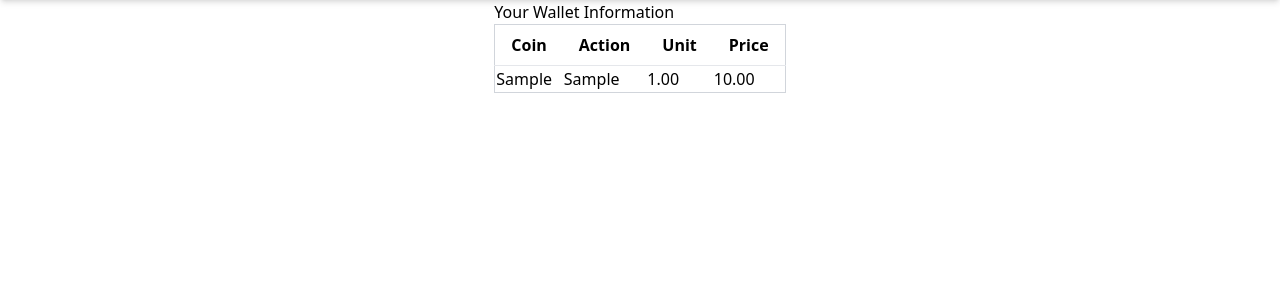
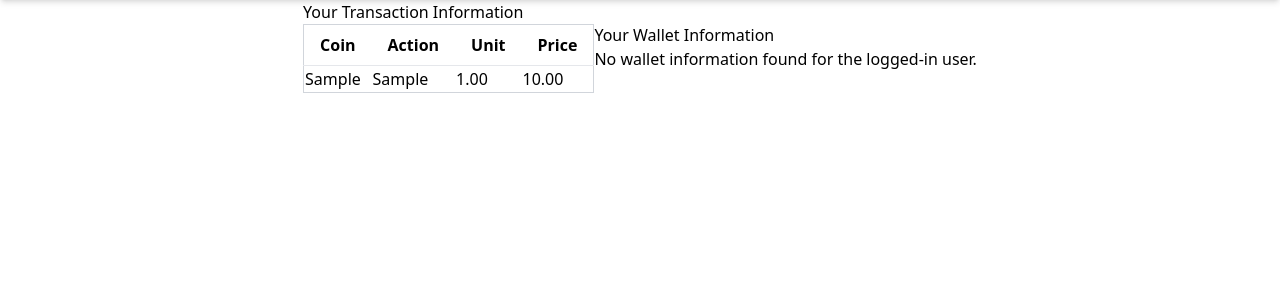
Before and after one commit to kinjall30/CryptoWebsite, a Django app: page /crypto/history/ in a window 1280 px wide. Shown: the part 88-388 px from the top of the page. Run offline with Django 4.2, Linux system fonts and the light colour scheme; a user stored in the database is signed in; tables that the repository leaves empty hold one stand-in row (values such as "Sample post"); some libraries are stand-ins or nearby versions.

Commit message:
Transaction Info view

```diff
--- a/Crypto/views.py
+++ b/Crypto/views.py
@@ -468,15 +468,11 @@ def sell(request):
 
 @login_required
 def transcation_info(request):
-    # Check if the user is logged in
     if request.user.is_authenticated:
-        # Query the Wallet model to get the wallets for the logged-in user
         user_tran = Transactions.objects.filter(username=request.user.username)
+        user_wallets = Wallet.objects.filter(userName=request.user.username)
 
-        # You can then pass the user's wallets to the template
-        context = {'histroy': user_tran}
-        print(user_tran[0].username, "====================================")
+        context = {'histroy': user_tran, 'user_wallets': user_wallets}
         return render(request, 'history.html', context)
     else:
-        # Handle the case where the user is not logged in
         return render(request, 'history.html')
--- a/templates/history.html
+++ b/templates/history.html
@@ -2,7 +2,7 @@
 {% block title %}History{% endblock %}
 {% block content %}
     <div>
-        <h1>Your Wallet Information</h1>
+        <h1>Your Transaction Information</h1>
 
 {% if histroy %}
 <table class="min-w-full bg-white border border-gray-300">
@@ -30,4 +30,27 @@
     <p>No wallet information found for the logged-in user.</p>
 {% endif %}
     </div>
+
+    <div>
+        <h1>Your Wallet Information</h1>
+
+{% if user_wallet %}
+    <table border="1">
+        <thead>
+            <tr>
+                <th>User</th>
+                <th>Amount</th>
+            </tr>
+        </thead>
+        <tbody>
+            <tr>
+                <td>{{ user_wallet.userName }}</td>
+                <td>{{ user_wallet.amount }}</td>
+            </tr>
+        </tbody>
+    </table>
+{% else %}
+    <p>No wallet information found for the logged-in user.</p>
+{% endif %}
+</div>
 {% endblock %}
```
